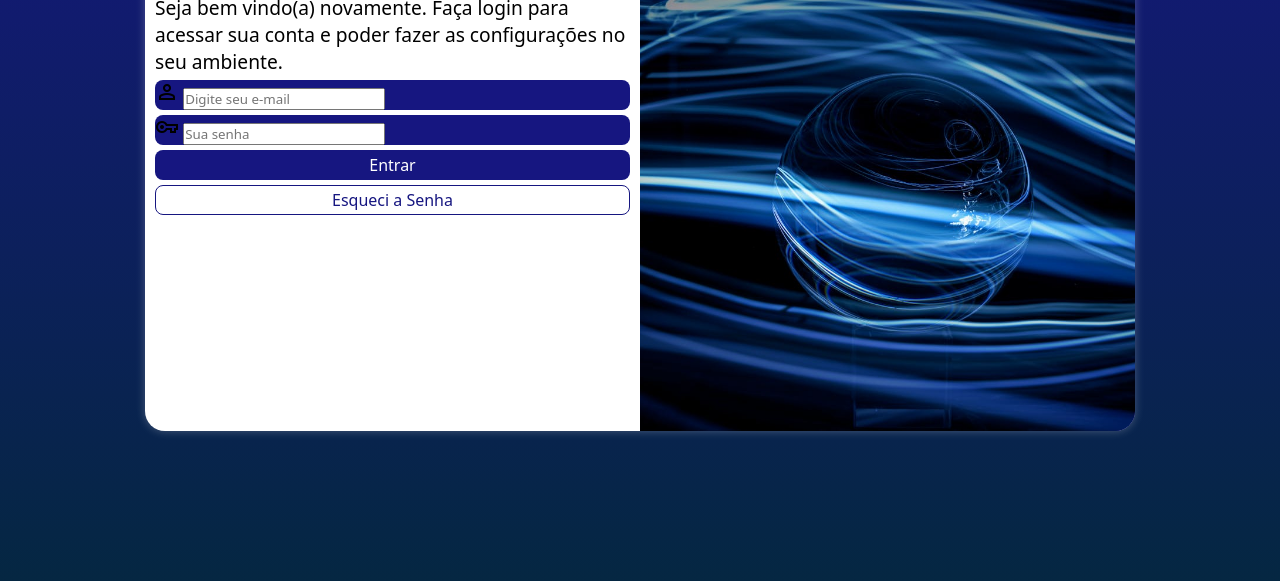
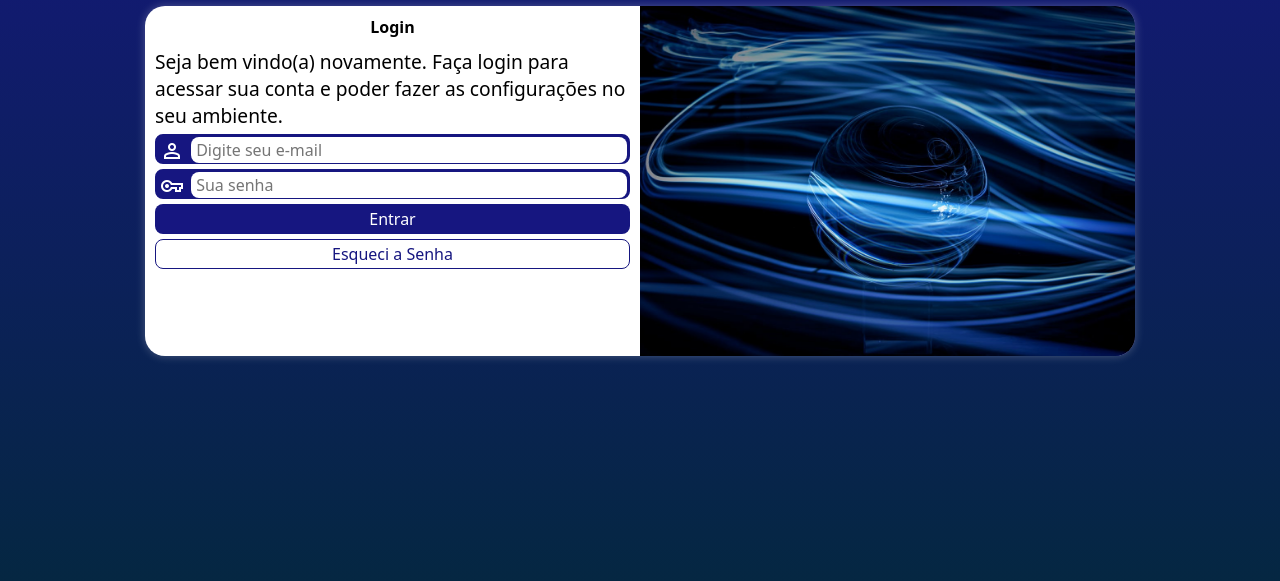
Before and after one commit to dlsampaio-dev/projeto-login, a plain HTML site: page index.html in a window 1280 px wide. Shown: the part 219-800 px from the top of the page. Drawn offline with nearby package versions, Linux system fonts and the light colour scheme.

Commit message:
Finalizando projeto login

```diff
--- a/estilos/media-query.css
+++ b/estilos/media-query.css
@@ -8,6 +8,7 @@
 
     section#login {
         width: 80vw;
+        height: 280px;
     }
 
     section#login > div#imagem {
@@ -20,6 +21,7 @@
         float: right;
         width: 60%;
     }
+
 }
 
 @media screen and (min-width: 992px) {
@@ -30,6 +32,7 @@
 
     section#login {
         width: 990px;
+        height: 350px;
     }
 
     section#login > div#imagem {
@@ -44,7 +47,7 @@
     }
 
     div#formulario > h1 {
-        font-size: 2em;
+        font-size: 1em;
     }
 
     div#formulario > p {
--- a/estilos/style.css
+++ b/estilos/style.css
@@ -24,7 +24,6 @@ section#login {
     position: absolute;
     top: 50%;
     left: 50%;
-    transform: translate(-50%, -50%);
     overflow: hidden;
     background-color: white;
     width: 250px;
@@ -32,6 +31,7 @@ section#login {
     border-radius: 20px;
     box-shadow: 0px 0px 10px rgba(255, 255, 255, 0.26);
 
+    transform: translate(-50%, -50%);
     transition: width 0.2s, heigth 0.2s;
     transition-timing-function: ease;
 }
@@ -56,6 +56,7 @@ div#formulario > h1 {
 
 div#formulário > p {
     font-size: 0.8em;
+    margin: 20px 0px;
 }
 
 form > div.campo {
@@ -64,7 +65,24 @@ form > div.campo {
     width: 100%;
     height: 30px;
     border-radius: 8px;
+    border: 2px solid rgb(22, 22, 128);
     margin: 5px 0px;
+}
+div.campo > i {
+    color: white;
+    width: 30px;
+    padding: 3px;
+}
+
+div.campo > input {
+    background-color: white;
+    font-size: 1em;
+    width: calc(100% - 34.7px);
+    height: 100%;
+    border: 0px;
+    border-radius: 8px;
+    padding: 5px;
+    transform: translateY(-7px);
 }
 
 form > input[type=submit] {
```
